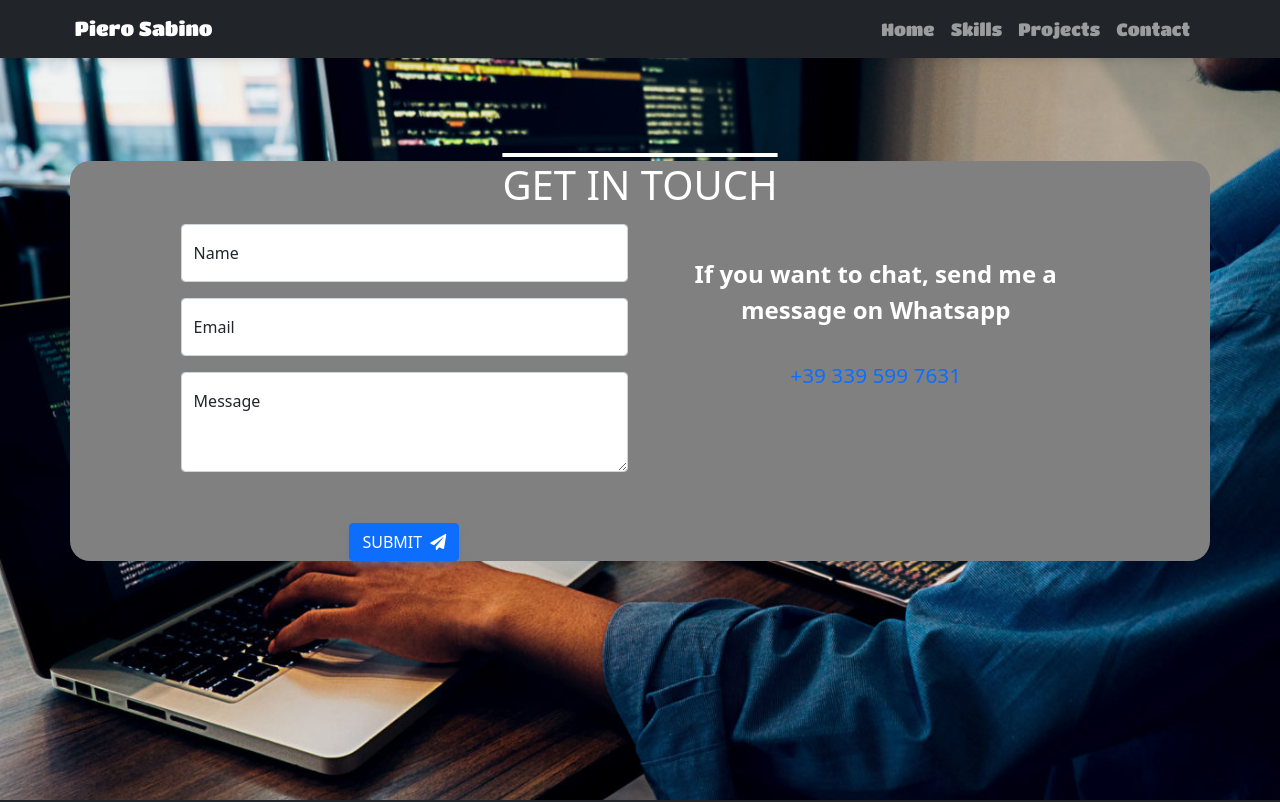
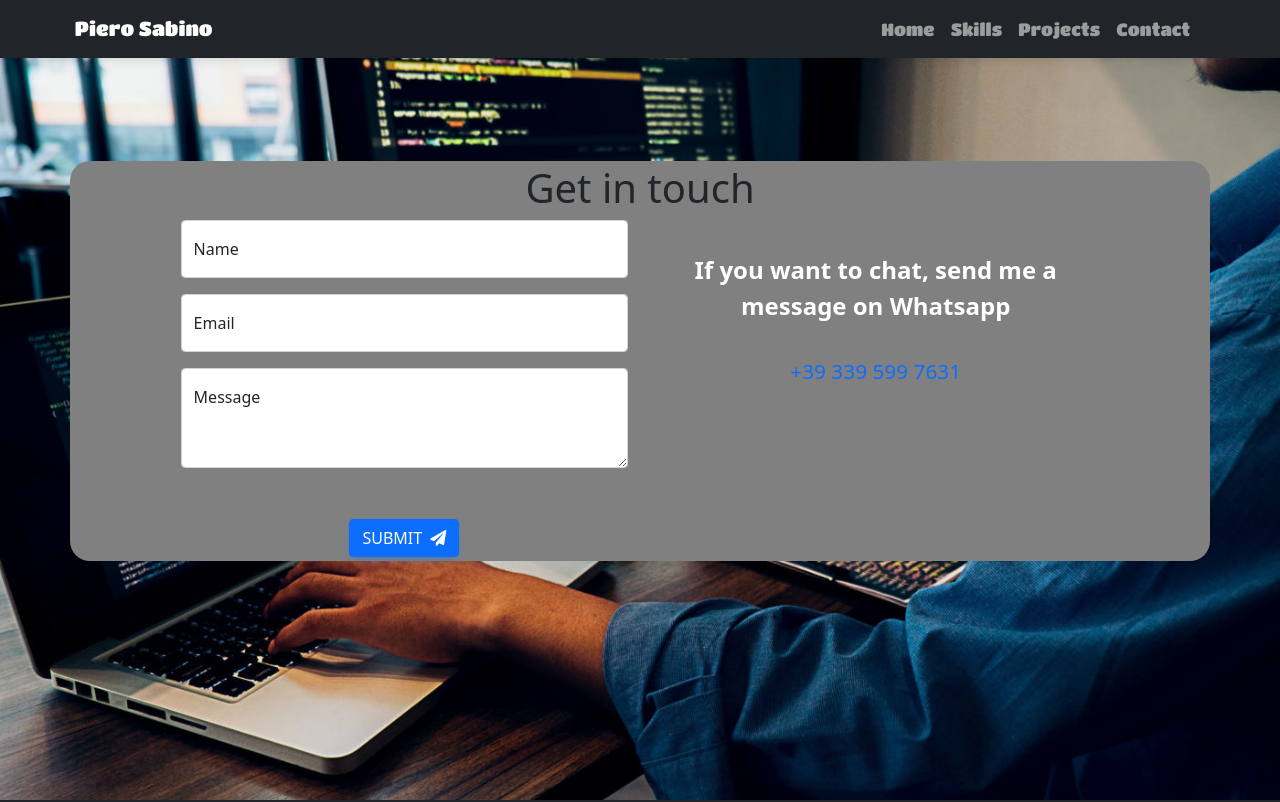
Before and after one commit to pierre1590/Portfolio-Piero, a React (Create React App) app: page /contact in a window 1280 px wide. Shown: the top 802 px of the page. Built offline with nearby package versions, Linux system fonts and the light colour scheme.

Commit message:
Update project

```diff
--- a/src/css/styles.css
+++ b/src/css/styles.css
@@ -36,7 +36,6 @@ body {
 
 .profile{
     position: relative;
-
     left: 15%;
     width: 70%;
     box-shadow:1px 3px 5px #fff;
--- a/src/pages/Contact/Contact.js
+++ b/src/pages/Contact/Contact.js
@@ -10,7 +10,7 @@ export const Contact = () => {
   return (
     <>
       <Container className="contact-container">
-        <h1>Get in touch</h1>
+        <h1 className="contact-title">Get in touch</h1>
         <Row>
           <Col md={6} className="contact-col">
             <Form noValidate>
@@ -32,8 +32,7 @@ export const Contact = () => {
                 <Form.Control
                   required
                   type="email"
-                  placeholder="
-    Email"
+                  placeholder="Email"
                 />
                 <Form.Control.Feedback type="invalid">
                   Please provide a valid email.
--- a/src/pages/Contact/style.css
+++ b/src/pages/Contact/style.css
@@ -10,7 +10,7 @@
 }
 
 
-h1{
+h1 .contact-title{
     font-size: 2rem;
     margin-bottom: 1rem;
     color: #fff;
```
